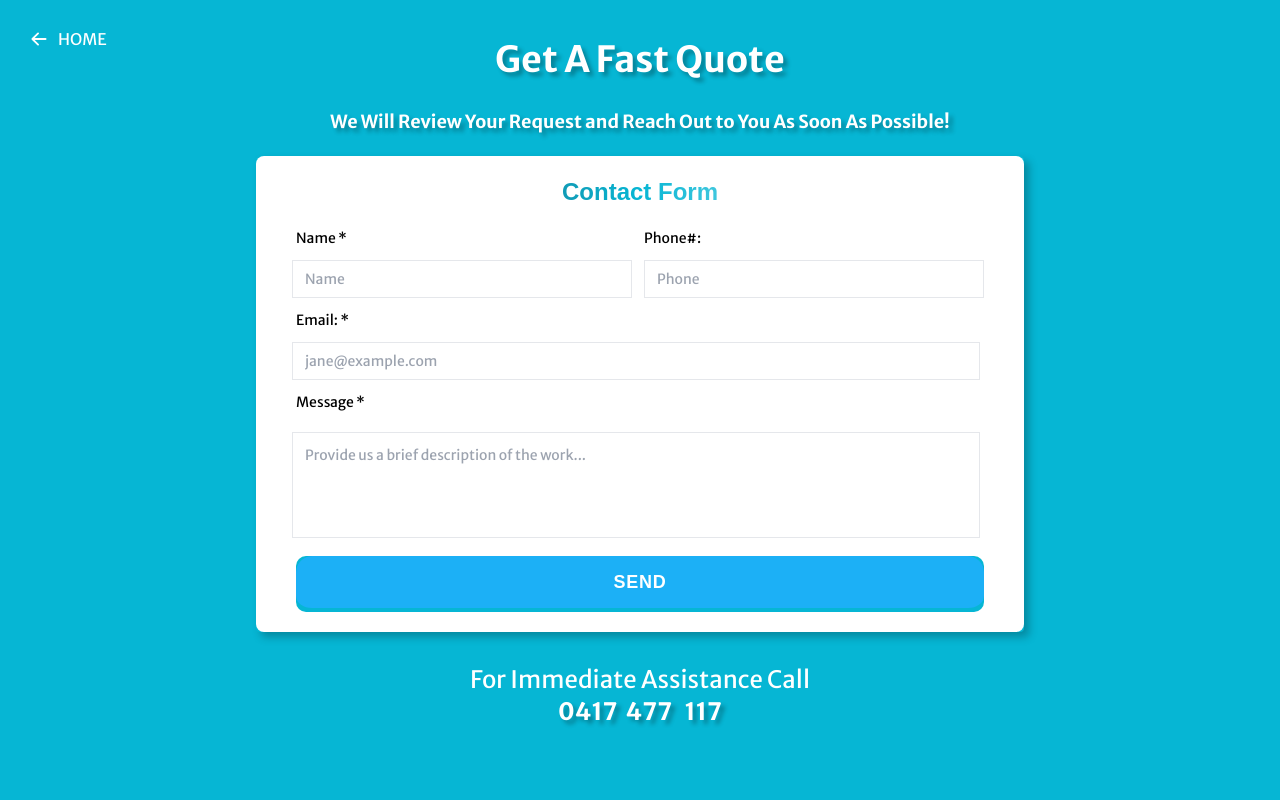
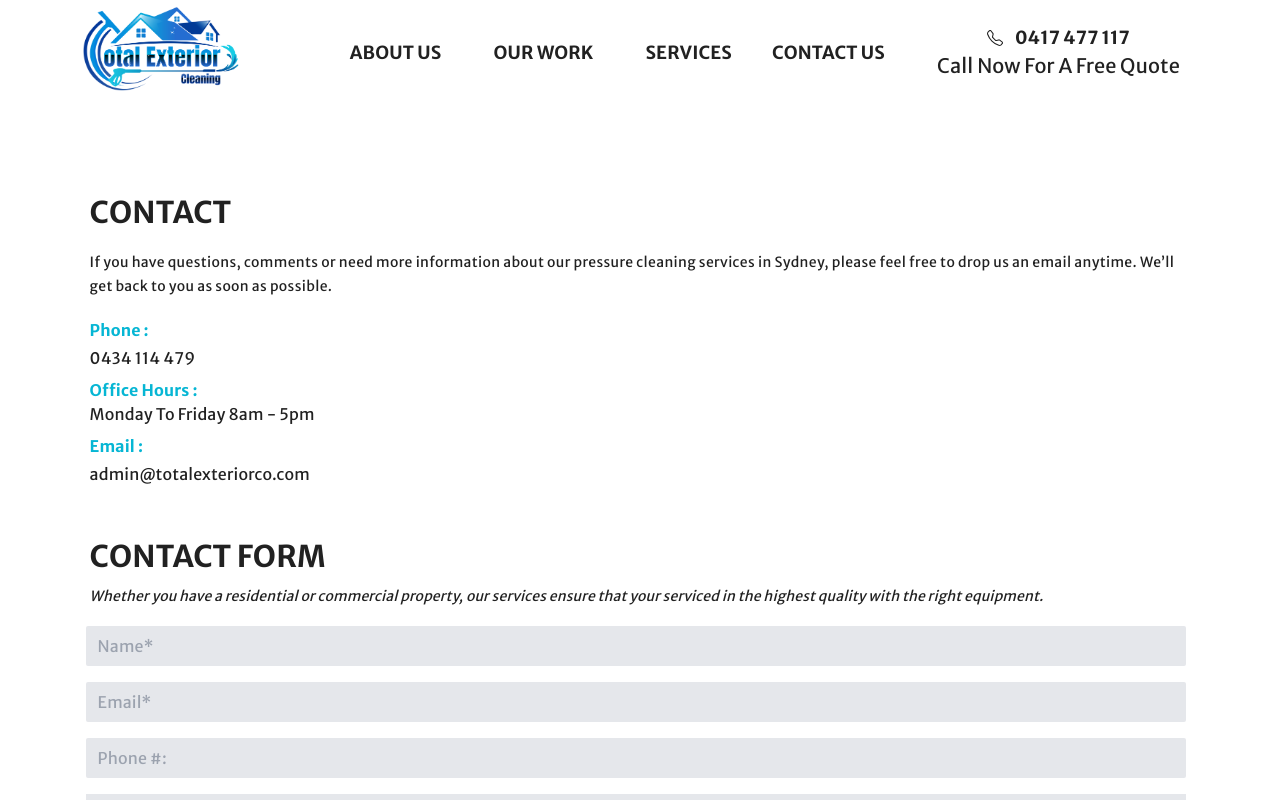
Before and after one commit to danielirwin99/pressure-washing, a React (Create React App) app: page /contact-us in a window 1280 px wide. Shown: the top 800 px of the page. Built offline with nearby package versions, Linux system fonts and the light colour scheme.

Commit message:
New contact us page

```diff
--- a/src/pages/AboutUs.jsx
+++ b/src/pages/AboutUs.jsx
@@ -41,10 +41,10 @@ const AboutUs = () => {
                   <p className="text-start lg:text-xl leading-loose">
                     We currently service all of Sutherland Shire and surrounding
                     regions. Our mission is to consistently deliver high-quality
-                    workmanship on every project we undertake. We take immense
-                    pride in our work, striving to exceed customer expectations
-                    with meticulous attention to detail and a dedication to
-                    customer satisfaction.
+                    workmanship on every project we undertake. We take pride in
+                    our work, striving to exceed customer expectations with
+                    meticulous attention to detail and a dedication to customer
+                    satisfaction.
                   </p>
                 </div>
               </div>
@@ -109,8 +109,9 @@ const AboutUs = () => {
               </div>
             </div>
             <p className=" text-center text-xl pt-5 pb-10">
-              Call Us Today on <span className="underline font-bold">0434 114 479</span>{" "}
-              or Email us on{" "}
+              Call Us Today on{" "}
+              <span className="underline font-bold">0434 114 479</span> or Email
+              us on{" "}
               <a
                 href="mailto:admin@totalexteriorco.com"
                 className="font-bold underline"
--- a/src/pages/Contact.jsx
+++ b/src/pages/Contact.jsx
@@ -2,6 +2,8 @@ import React, { useRef, useState } from "react";
 import emailjs from "@emailjs/browser";
 import { Link } from "react-router-dom";
 import { BsArrowLeftShort } from "react-icons/bs";
+import Navbar from "../components/Navbar";
+import Footer from "../components/Footer";
 
 const Contact = () => {
   const formRef = useRef();
@@ -70,97 +72,178 @@ const Contact = () => {
   };
 
   return (
-    <main className="bg-gradient-to-br overflow-y-hidden from-cyan-500 to-cyan-500 !h-screen !min-h-full">
-      <Link
-        to={"/"}
-        className="fixed top-3 left-2 sm:top-6 sm:left-6 flex justify-center items-center space-x-1 hover:opacity-70 "
+    <>
+      <Navbar />
+      <main className="w-full">
+        <div className="space-y-5 p-[7%]">
+          <h1 className="text-3xl uppercase text-start font-bold">Contact</h1>
+          <p className="tracking-wide leading-6 text-sm">
+            If you have questions, comments or need more information about our
+            pressure cleaning services in Sydney, please feel free to drop us an
+            email anytime. We’ll get back to you as soon as possible.
+          </p>
+          <div>
+            <h3 className="text-cyan-500 font-semibold pb-1">Phone :</h3>
+            <a href="tel:0417477117" className="hover:underline  ">
+              0434 114 479
+            </a>
+            <h3 className="text-cyan-500 font-semibold pt-2">Office Hours :</h3>
+            <p>Monday To Friday 8am - 5pm</p>
+            <h3 className="text-cyan-500 font-semibold pb-1 pt-2">Email :</h3>
+            <a
+              className="hover:underline "
+              href="mailto:admin@totalexteriorco.com"
             >
-        <BsArrowLeftShort className="text-white text-3xl" />
-        <h1 className="text-white uppercase hidden sm:inline">Home</h1>
-      </Link>
-      <div className="flex flex-col justify-center mx-3 sm:mx-6 lg:mx-0 items-center">
-        <h1 className="text-3xl lg:text-4xl font-bold py-2 text-white pt-10  text-shadow text-center">
-          Get A Fast Quote
-        </h1>
-        <h2 className="text-white text-sm sm:text-lg md:font-semibold text-shadow my-2 md:my-5 text-center">
-          We Will Review Your Request and Reach Out to You As Soon As Possible!
-        </h2>
-        <div className="bg-white flex w-full lg:w-3/5  rounded-lg">
-          <form
-            ref={formRef}
-            onSubmit={handleSubmit}
-            className="rounded w-full py-5  px-5 md:px-10 template-shadow"
-          >
-            <h2 className="font-extrabold text-center text-2xl  mb-5 from-gray-700 via-cyan-500 to-white bg-gradient-to-r bg-clip-text text-transparent sub-headers">
-              Contact Form
-            </h2>
-            <div className="flex w-full items-center space-x-2">
-              <div className="w-1/2">
-                <p className="text-sm mb-3">Name *</p>
+              admin@totalexteriorco.com
+            </a>
+          </div>
+          <form className="pt-8">
+            <h2 className="uppercase font-bold text-3xl">Contact Form</h2>
+            <p className="my-3 text-sm italic">
+              Whether you have a residential or commercial property, our
+              services ensure that your serviced in the highest quality with the
+              right equipment.
+            </p>
             <input
               value={form.name}
               onChange={handleChange}
               type="text"
               name="name"
-                  placeholder="Name"
-                  className="border text-sm  -ml-1 px-3 outline-none py-2 w-full"
+              placeholder="Name*"
+              className=" bg-gray-200 my-2 -ml-1 px-3 rounded-sm outline-none py-2 w-full"
             />
-              </div>
-              <div className="w-1/2">
-                <p className="text-sm mb-3">Phone#: </p>
             <input
+              value={form.email}
+              onChange={handleChange}
+              type="email"
+              name="email"
+              placeholder="Email*"
+              className=" bg-gray-200 my-2 -ml-1 px-3 rounded-sm outline-none py-2 w-full"
+            />
+            <input
+              name="number"
               value={form.number}
               onChange={handleChange}
               type="text"
-                  name="number"
-                  placeholder="Phone"
-                  className="border text-sm  px-3 outline-none py-2 w-full"
+              placeholder="Phone #:"
+              className=" bg-gray-200 my-2 -ml-1 px-3 py-2 rounded-sm w-full outline-none"
             />
-              </div>
-            </div>
-            <p className="mt-3 text-sm  mb-3">Email: * </p>
-            <input
-              name="email"
-              value={form.email}
-              onChange={handleChange}
-              type="email"
-              placeholder="jane@example.com"
-              className="border -ml-1 text-sm  px-3 py-2 w-full outline-none"
-            />
-            <p className="mt-3 text-sm ">Message * </p>
             <textarea
               value={form.message}
               onChange={handleChange}
               name="message"
-              className="border mt-3 sm:mt-5 w-full text-sm  -ml-1 p-3 resize-none outline-none"
-              placeholder="Provide us a brief description of the work..."
+              className=" bg-gray-200 w-full my-2 -ml-1 p-3 resize-none outline-none"
+              placeholder="Provide us with a brief description of the scope of work..."
               id=""
               cols="30"
-              rows="4"
+              rows="8"
             ></textarea>
-            <div className="flex items-center  mt-3 justify-center">
+            <div className="flex items-center mt-3 justify-center">
               <button
-                className="contact-now !text-lg !px-10 w-full"
+                className="contact-now !rounded-sm !cursor-pointer  !text-lg !px-10 w-full"
                 type="submit"
                 disabled={!form.email || !form.number}
               >
-                {loading ? (
-                  <p className="text-emerald-400">Sending...</p>
-                ) : (
-                  "Send"
-                )}
+                {loading ? <p className="text-cyan-500">Sending...</p> : "Send"}
               </button>
             </div>
           </form>
         </div>
-        <h1 className="mt-6 sm:mt-8 text-xl sm:text-2xl text-white text-center pb-5">
-          For Immediate Assistance Call <br />{" "}
-          <span className="font-bold text-shadow">
-            0417&nbsp; 477 &nbsp; 117
-          </span>
-        </h1>
-      </div>
       </main>
+      <Footer />
+    </>
+    // Old Contact Us
+    // <main className="bg-gradient-to-br overflow-y-hidden from-cyan-500 to-cyan-500 !h-screen !min-h-full">
+    //   <Link
+    //     to={"/"}
+    //     className="fixed top-3 left-2 sm:top-6 sm:left-6 flex justify-center items-center space-x-1 hover:opacity-70 "
+    //   >
+    //     <BsArrowLeftShort className="text-white text-3xl" />
+    //     <h1 className="text-white uppercase hidden sm:inline">Home</h1>
+    //   </Link>
+    //   <div className="flex flex-col justify-center mx-3 sm:mx-6 lg:mx-0 items-center">
+    //     <h1 className="text-3xl lg:text-4xl font-bold py-2 text-white pt-10  text-shadow text-center">
+    //       Get A Fast Quote
+    //     </h1>
+    //     <h2 className="text-white text-sm sm:text-lg md:font-semibold text-shadow my-2 md:my-5 text-center">
+    //       We Will Review Your Request and Reach Out to You As Soon As Possible!
+    //     </h2>
+    //     <div className="bg-white flex w-full lg:w-3/5  rounded-lg">
+    //       <form
+    //         ref={formRef}
+    //         onSubmit={handleSubmit}
+    //         className="rounded w-full py-5  px-5 md:px-10 template-shadow"
+    //       >
+    //         <h2 className="font-extrabold text-center text-2xl  mb-5 from-gray-700 via-cyan-500 to-white bg-gradient-to-r bg-clip-text text-transparent sub-headers">
+    //           Contact Form
+    //         </h2>
+    //         <div className="flex w-full items-center space-x-2">
+    //           <div className="w-1/2">
+    //             <p className="text-sm mb-3">Name *</p>
+    //             <input
+    //               value={form.name}
+    //               onChange={handleChange}
+    //               type="text"
+    //               name="name"
+    //               placeholder="Name"
+    //               className="border text-sm  -ml-1 px-3 outline-none py-2 w-full"
+    //             />
+    //           </div>
+    //           <div className="w-1/2">
+    //             <p className="text-sm mb-3">Phone#: </p>
+    //             <input
+    //               value={form.number}
+    //               onChange={handleChange}
+    //               type="text"
+    //               name="number"
+    //               placeholder="Phone"
+    //               className="border text-sm  px-3 outline-none py-2 w-full"
+    //             />
+    //           </div>
+    //         </div>
+    //         <p className="mt-3 text-sm  mb-3">Email: * </p>
+    //         <input
+    //           name="email"
+    //           value={form.email}
+    //           onChange={handleChange}
+    //           type="email"
+    //           placeholder="jane@example.com"
+    //           className="border -ml-1 text-sm  px-3 py-2 w-full outline-none"
+    //         />
+    //         <p className="mt-3 text-sm ">Message * </p>
+    //         <textarea
+    //           value={form.message}
+    //           onChange={handleChange}
+    //           name="message"
+    //           className="border mt-3 sm:mt-5 w-full text-sm  -ml-1 p-3 resize-none outline-none"
+    //           placeholder="Provide us a brief description of the work..."
+    //           id=""
+    //           cols="30"
+    //           rows="4"
+    //         ></textarea>
+    //         <div className="flex items-center  mt-3 justify-center">
+    //           <button
+    //             className="contact-now !text-lg !px-10 w-full"
+    //             type="submit"
+    //             disabled={!form.email || !form.number}
+    //           >
+    //             {loading ? (
+    //               <p className="text-emerald-400">Sending...</p>
+    //             ) : (
+    //               "Send"
+    //             )}
+    //           </button>
+    //         </div>
+    //       </form>
+    //     </div>
+    //     <h1 className="mt-6 sm:mt-8 text-xl sm:text-2xl text-white text-center pb-5">
+    //       For Immediate Assistance Call <br />{" "}
+    //       <span className="font-bold text-shadow">
+    //         0417&nbsp; 477 &nbsp; 117
+    //       </span>
+    //     </h1>
+    //   </div>
+    // </main>
   );
 };
 
```
Lines whose indentation alone changed are shown as unchanged.
